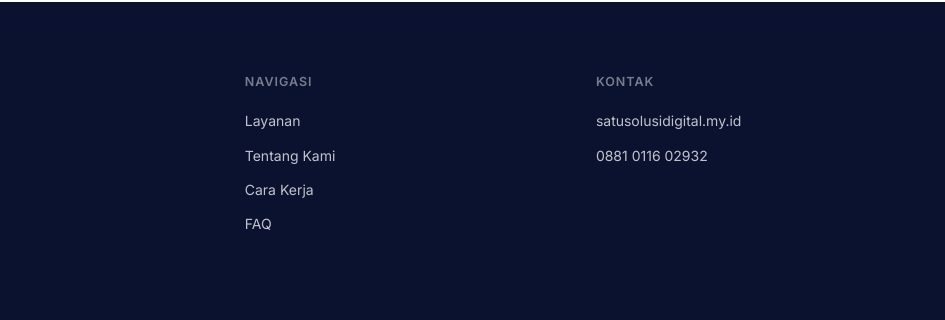
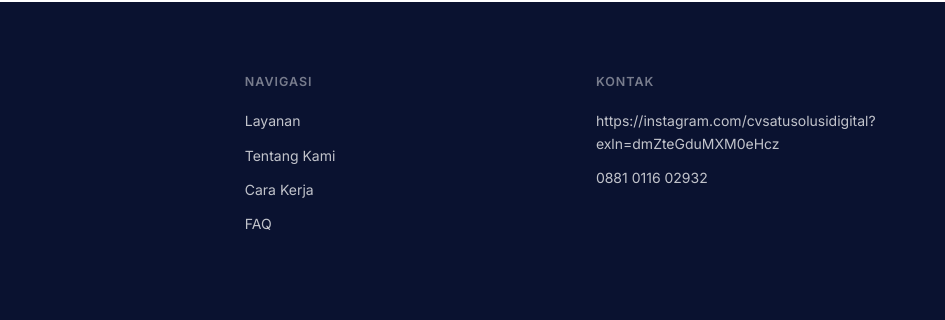
Before and after one commit to bayusatriamaulana021-tech/satu-solusi-digital-, a plain HTML site: page index.html in a window 1280 px wide. Shown: the part 5354-5674 px from the top of the page, 335-1280 px from the left. Drawn offline with Linux system fonts and the light colour scheme.

Commit message:
Update index.html

```diff
--- a/index.html
+++ b/index.html
@@ -697,7 +697,7 @@
       </div>
       <div class="footer-col">
         <h5>Kontak</h5>
-        <a href="https://satusolusidigital.my.id" target="_blank" rel="noopener">satusolusidigital.my.id</a>
+        <a href="https://instagram.com/cvsatusolusidigital?exln=dmZteGduMXM0eHcz" target="_blank" rel="noopener">https://instagram.com/cvsatusolusidigital?exln=dmZteGduMXM0eHcz</a>
         <a href="https://wa.me/62881011602932" target="_blank" rel="noopener">0881 0116 02932</a>
       </div>
     </div>
```
